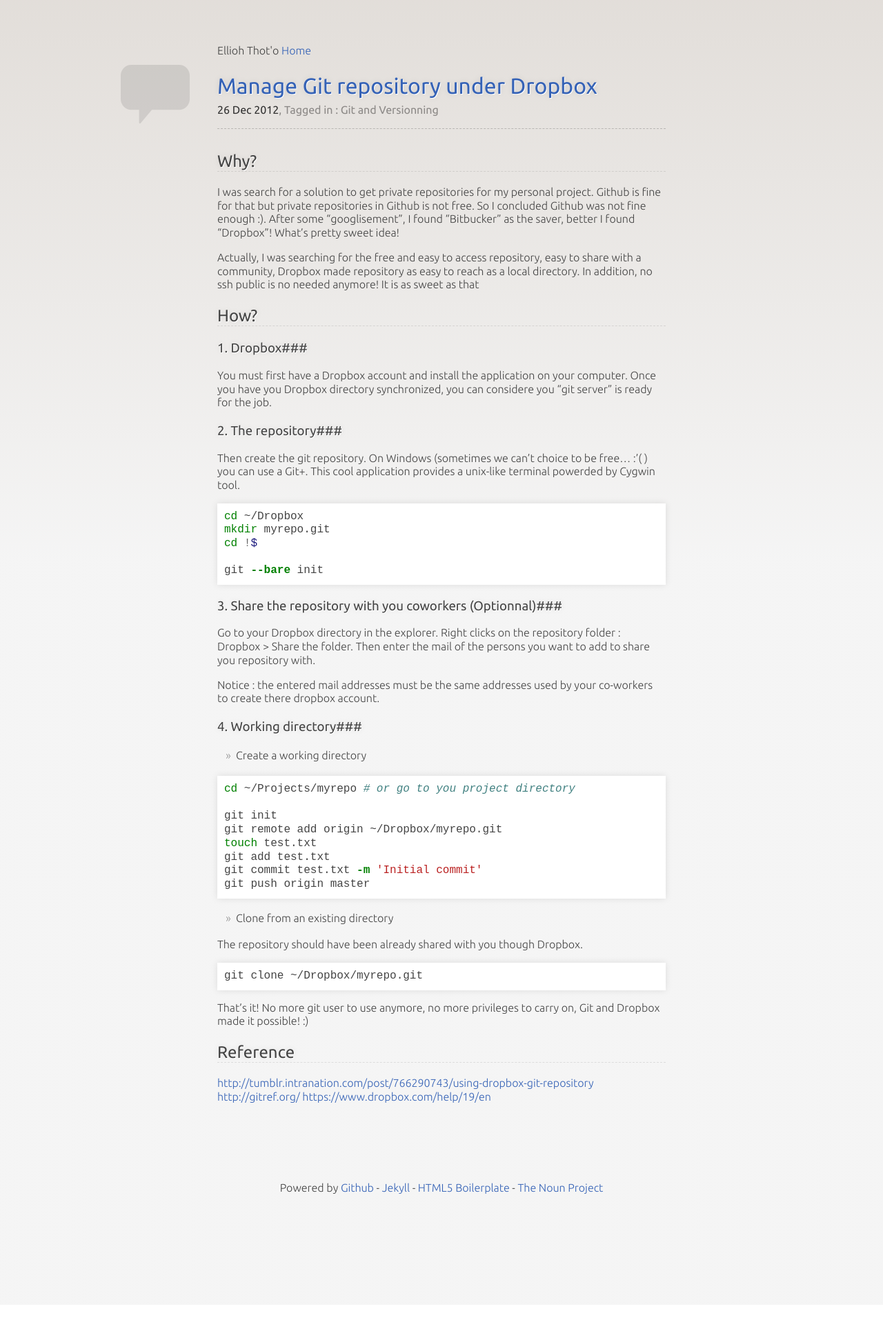
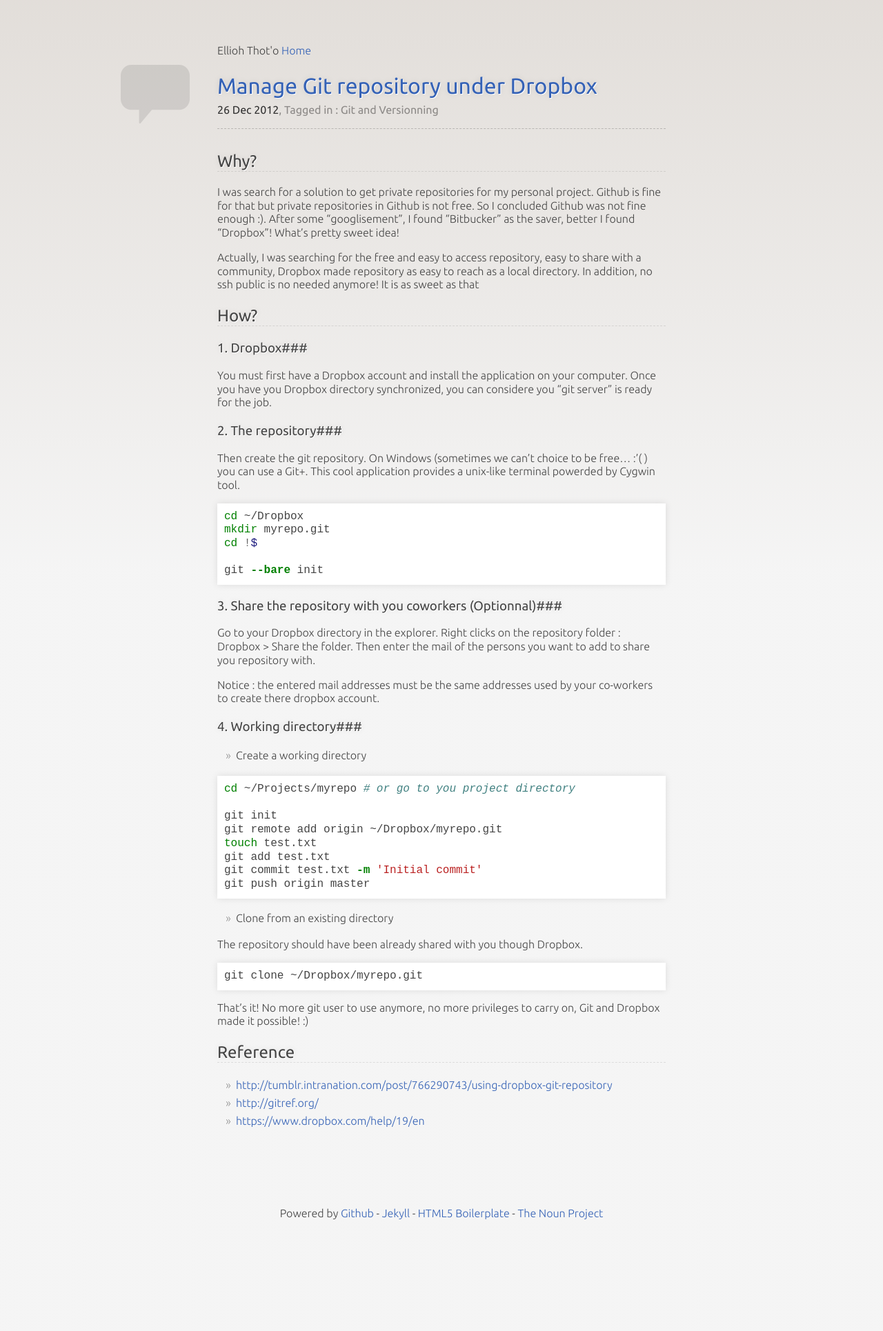
Before and after one commit to ellioh-thoto/ellioh-thoto.github.com, a Jekyll site: the page built from _posts/2012-12-26-manage_git_repository_under_dropbox.md, in a window 1280 px wide. Shown: the whole page at 69% size. Built offline with Jekyll 4.4.1, drawn with Linux system fonts in a browser that asks for light colours; nearby versions of some CDN libraries; before the commit the page ends 1892 px from its top, so only the background shows below that.

```diff
--- a/_posts/2012-12-26-manage_git_repository_under_dropbox.md
+++ b/_posts/2012-12-26-manage_git_repository_under_dropbox.md
@@ -72,6 +72,6 @@ That's it! No more git user to use anymore, no more privileges to carry on, Git
 
 Reference
 ---------
-[http://tumblr.intranation.com/post/766290743/using-dropbox-git-repository](http://tumblr.intranation.com/post/766290743/using-dropbox-git-repository)
-[http://gitref.org/](http://gitref.org/)
-[https://www.dropbox.com/help/19/en](https://www.dropbox.com/help/19/en)
+- [http://tumblr.intranation.com/post/766290743/using-dropbox-git-repository](http://tumblr.intranation.com/post/766290743/using-dropbox-git-repository)
+- [http://gitref.org/](http://gitref.org/)
+- [https://www.dropbox.com/help/19/en](https://www.dropbox.com/help/19/en)
```
